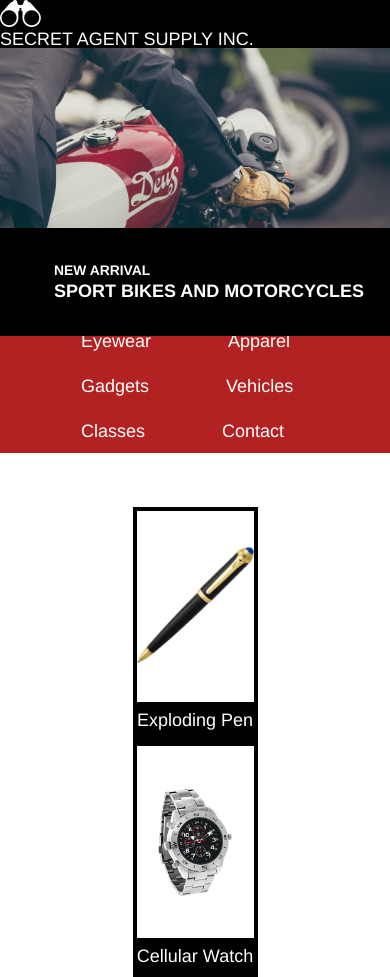
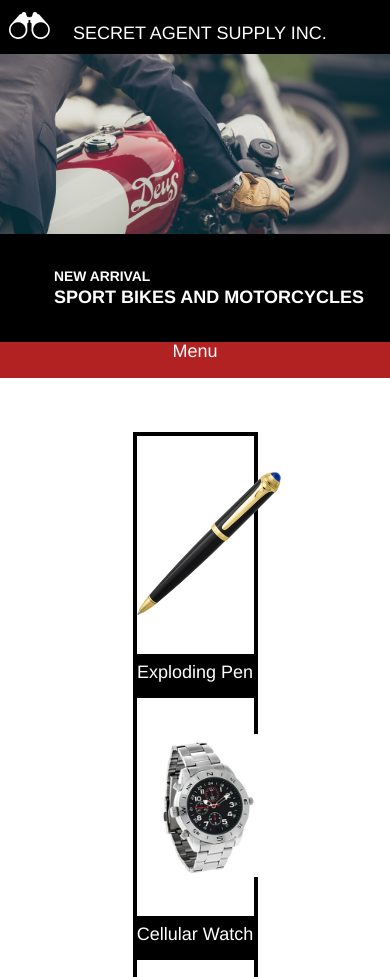
Before and after one commit to krdm1/secretagentsupply, a plain HTML site: page index.html in a window 390 px wide. Shown: the top 977 px of the page. Drawn offline with Linux system fonts and the light colour scheme.

Commit message:
Various edits

```diff
--- a/index.html
+++ b/index.html
@@ -10,21 +10,21 @@
     <header>
       <div class="container">
         <img class="logo" src="./resources/images/logo.png" alt="Secret Agent Supply Inc.">
-        <h3>SECRET AGENT SUPPLY INC.</h3>
+        <span>SECRET AGENT SUPPLY INC.</span>
       </div>
     </header>
 
     <div class="banner">
-      <div class="content container">
+      <div class="container">
+        <div class="content">
           <h3>NEW ARRIVAL</h3>
           <h1>SPORT BIKES AND MOTORCYCLES</h1>
         </div>
       </div>
+    </div>
 
-    <div class="navigation">
-      <h1>Menu</h1>
-      <nav class="container">
-        <ul>
+    <nav>
+        <ul class="fullscreen-nav container">
           <li>Eyewear</li>
           <li>Apparel</li>
           <li>Gadgets</li>
@@ -32,8 +32,10 @@
           <li>Classes</li>
           <li>Contact</li>
         </ul>
+        <ul class="mobile-nav container">
+          <li>Menu</li>
+        </ul>
     </nav>
-    </div>
 
     <div class="container gallery">
       <figure class="product">
@@ -50,7 +52,8 @@
       </figure>
     </div>
 
-    <div class="container shopinfo">
+    <div class="container">
+      <div class="info">
         <div class="locs">
           <h3>Location</h3>
           <p>-47.346436, 84.32354</p>
@@ -58,6 +61,7 @@
         <div class="hours">
           <h3>Hours</h3>
           <p>0800 - 1800</p>
+        </div>
       </div>
     </div>
 
--- a/resources/css/style.css
+++ b/resources/css/style.css
@@ -14,12 +14,13 @@ body {
 header {
   background-color: black;
   color: white;
+  padding: 0.66rem 0;
 }
 
 .logo {
   height: 1.5rem;
-  left: 0.5rem;
-  right: 1rem;
+  padding-left: 0.5rem;
+  padding-right: 1rem;
 }
 
 
@@ -53,22 +54,22 @@ header {
 }
 
 /* Navigation Bar */
-.navigation {
-  display: flex;
-  flex-direction: row;
-  align-content: center;
-  justify-content: space-around;
+nav {
   background-color: firebrick;
   background-size: cover;
   color: white;
 }
-li {
-  display: inline-block;
+
+nav ul{
+  display: flex;
+  align-content: center;
+  justify-content: space-around;
   padding: 0.75rem 2rem;
 }
 
-.navigation h1 {
+.mobile-nav {
   display: none;
+  text-align: center;
 }
 
 /* Product Section */
@@ -76,7 +77,7 @@ li {
   display: flex;
   flex-direction: row;
   flex-wrap: wrap;
-  justify-content: space-around;
+  justify-content: space-between;
   align-items: center;
   align-content: space-around;
   padding: 3rem 0;
@@ -85,17 +86,15 @@ li {
 figure {
   border: 4px solid black;
   width: 30%;
-  /*min-height: 15rem;*/
   text-align: center;
 
 }
 
 .product img {
   max-height: 9rem;
-  width: auto;
-  max-width: 100%;
+  max-width: 8rem;
   padding: 2rem 0;
-  overflow: auto;
+  overflow: hidden;
 }
 .product figcaption {
   background-color: black;
@@ -105,7 +104,7 @@ figure {
 }
 
 /*location and hours */
-.shopinfo {
+.info {
   display: flex;
   flex-direction: row;
   flex-wrap: wrap;
@@ -128,13 +127,19 @@ figure {
 footer {
   background-color: black;
   color: white;
-  text-align: left;
-  align-content: center;
-  height: 5rem;
+  padding: 5rem 0;
   width: 100%;
 }
 /* tablet view */
 @media only screen and (max-width: 1024px) {
+  /* navigation bar */
+    .fullscreen-nav {
+      display: none;
+    }
+    .mobile-nav {
+      display: inline;
+      padding: 0.75rem 2rem;
+    }
 
 
 }
@@ -160,17 +165,16 @@ footer {
     font-size: 1rem;
   }
 /* navigation bar */
-  .navigation h1 {
+  .mobile-nav {
     display: inline;
   }
-  .ul {
-    display: hide;
+  .fullscreen-nav {
+    display: none;
   }
   .gallery {
     flex-direction: column;
   }
-
-  .shopinfo {
+  .info {
     flex-direction: column;
   }
 
```
Also changed, not shown: 1 other file. Lines whose indentation alone changed are shown as unchanged.
